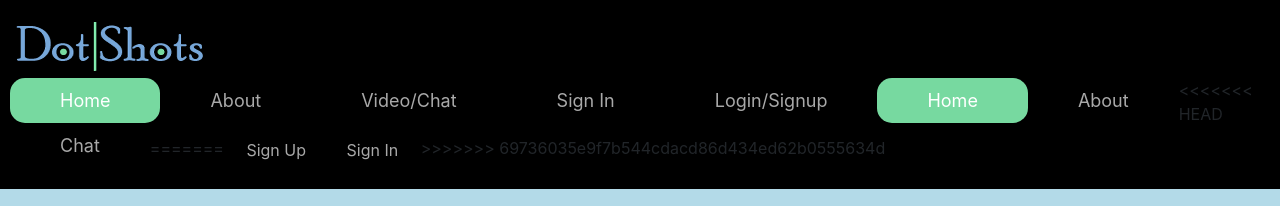
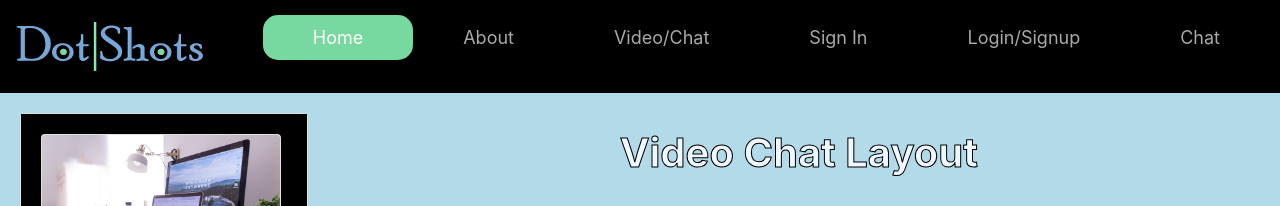
Before and after one commit to Abhinish098/Hackathon-2020, a website: page Home.html in a window 1280 px wide. Shown: the top 206 px of the page. Drawn offline with nearby package versions, Linux system fonts and the light colour scheme.

Commit message:
Home.html

```diff
--- a/Home.html
+++ b/Home.html
@@ -51,15 +51,9 @@
               <a href="vclayout.html">Video/Chat</a>
               <a href="Signin.html">Sign In</a>
               <a href="Signup.html">Login/Signup</a>
-              <a class="active" href="#home">Home</a>
-              <a href="#about">About</a>
+
               <a href="chatroom.html">Chat</a>
-<<<<<<< HEAD
 
-=======
-              <button type="button" class="btn btn-outline-success">Sign Up</button>
-              <button type="button" class="btn btn-outline-success">Sign In</button>
->>>>>>> 69736035e9f7b544cdacd86d434ed62b0555634d
             </div>
           </div>
       </header>
```
